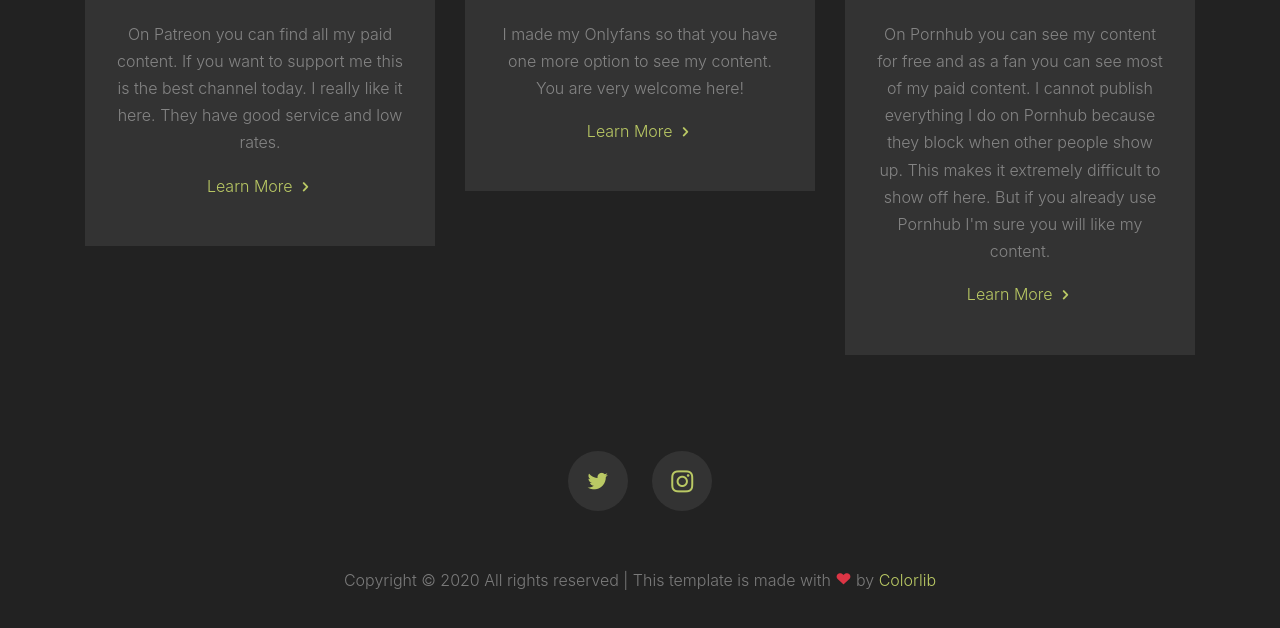
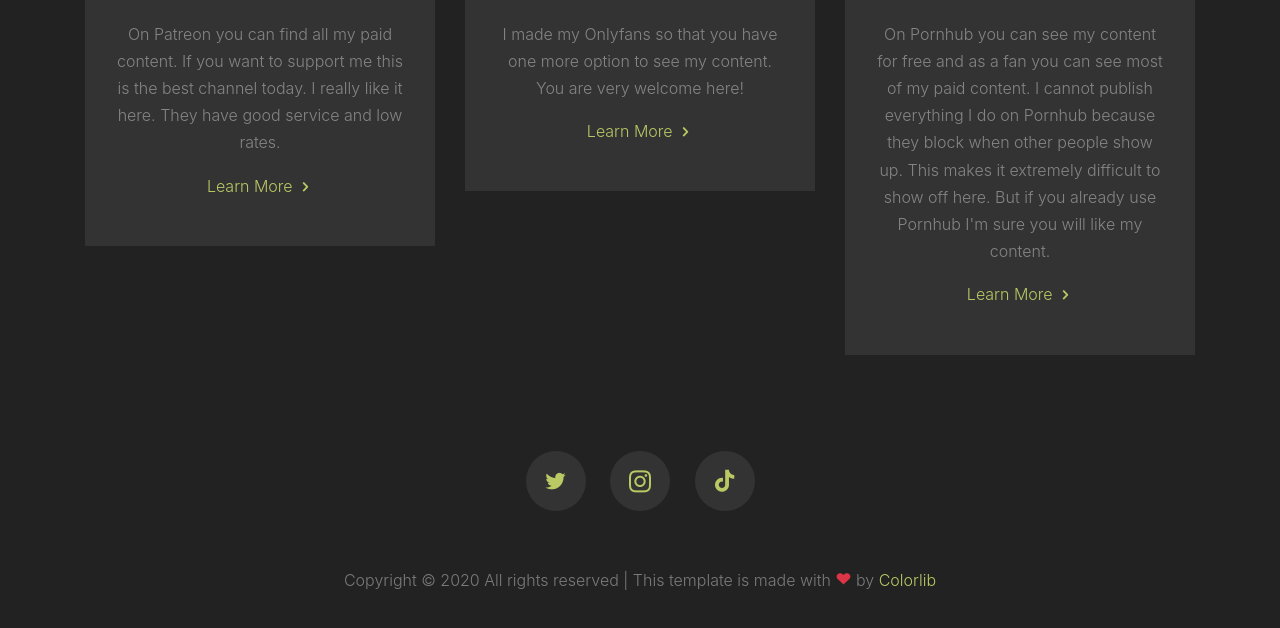
Before and after one commit to scarletdevelop/scarletsmith.net, a plain HTML site: page index.html in a window 1280 px wide. Shown: the part 1930-2558 px from the top of the page. Drawn offline with nearby package versions, Linux system fonts and the light colour scheme; files whose address does not match are found by name.

Commit message:
added FA and ticktock icon

```diff
--- a/css/style.css
+++ b/css/style.css
@@ -588,7 +588,13 @@
       -webkit-transform: translate(-50%, -50%);
       -ms-transform: translate(-50%, -50%);
       transform: translate(-50%, -50%); }
-
+    .site-footer .social-item > i {
+      position: absolute;
+      top: 50%;
+      left: 50%;
+      -webkit-transform: translate(-50%, -50%);
+      -ms-transform: translate(-50%, -50%);
+      transform: translate(-50%, -50%); }
 .block-47 .block-47-image {
   -webkit-box-flex: 0;
   -ms-flex: 0 0 50px;
--- a/index.html
+++ b/index.html
@@ -22,6 +22,7 @@
 
     <link href="https://fonts.googleapis.com/css?family=Nunito+Sans:200,300,400,700" rel="stylesheet">
 
+    <script src="https://kit.fontawesome.com/1a59fb6c0d.js" crossorigin="anonymous"></script>
 
 </head>
 
@@ -176,10 +177,12 @@
                     <p>
                         <a href="https://twitter.com/Scarlet70462907" target="blank" class="social-item"><span class="icon-twitter"></span></a>
                         <a href="https://www.instagram.com/scarlet_smith.official/" target="blank" class="social-item"><span class="icon-instagram2"></span></a>
+                        <a href="https://www.tiktok.com/@scarlet_smith_official" target="blank" class="social-item"><i class="fab fa-tiktok"></i></span></a>
 
                     </p>
                 </div>
             </div>
+
 
 
             <div class="row mb-5">
```
